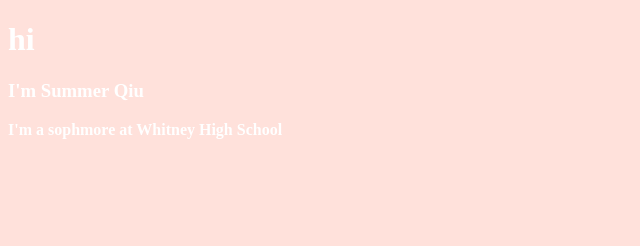
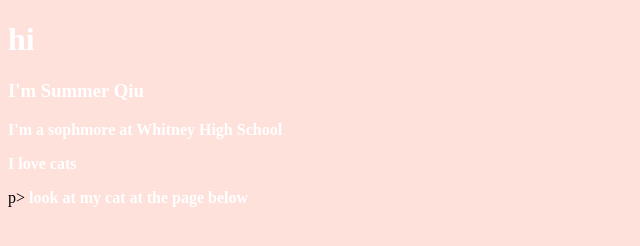
Before and after one commit to xiaqiuusa/xiaqiuusa.github.io, a plain HTML site: page index.html in a window 1280 px wide. Shown: the whole page, without its empty margins (0-640 px from the left). Drawn offline with Linux system fonts and the light colour scheme.

Commit message:
Update index.html

```diff
--- a/index.html
+++ b/index.html
@@ -7,6 +7,8 @@
 <h1  style ="color: white;"> hi </h1>
 <h3  style ="color: white;" style="text-align:center;"> I'm Summer Qiu </h3>
 <p> <b style ="color: white;" style="text-align:center;"> I'm a sophmore at Whitney High School</b> <p>
+  <p> <b style ="color: white;" style="text-align:center;"> I love cats</b> <p>
+    p> <b style ="color: white;" style="text-align:center;"> look at my cat at the page below</b> <p>
 <img src= "">
 </body>
 </html>
```
